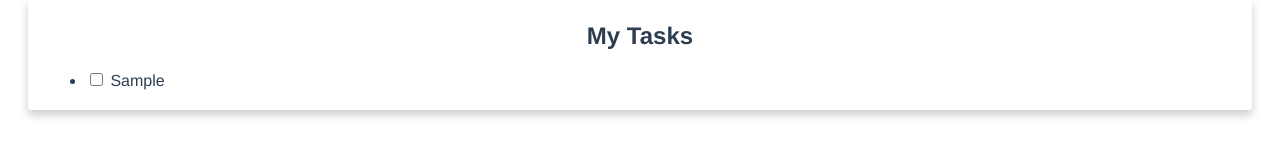
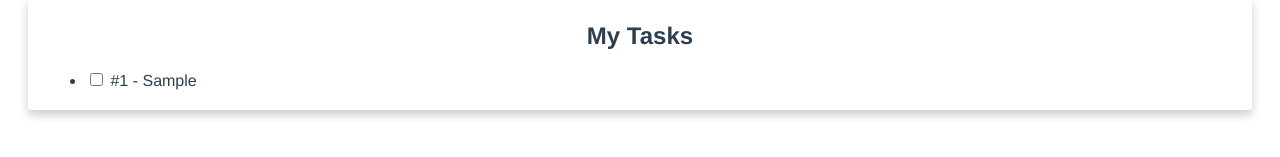
Before and after one commit to edward-hong/building-vuejs-applications-graphql-full-stack, a Vue app in the folder my-component/: page / in a window 1280 px wide. Both pictures are taken after typing "Sample" into the empty fields and a click on the button "Add Task". Shown: the part 237-394 px from the top of the page. Built offline with nearby package versions, Linux system fonts and the light colour scheme.

Commit message:
C01S10 Creating filters and sorters for a list

```diff
--- a/my-component/src/App.vue
+++ b/my-component/src/App.vue
@@ -14,9 +14,9 @@
               <input
                 type="checkbox"
                 :checked="!!taskItem.finishedAt"
-                @input="changeStatus(index)"
+                @input="changeStatus(taskItem.id)"
               />
-              {{ taskItem.task }}
+              #{{ taskItem.id }} - {{ taskItem.task }}
               <span v-if="taskItem.finishedAt">
                 | Done at: {{ formatDate(taskItem.finishedAt) }}</span
               >
@@ -42,8 +42,20 @@
       taskList: [],
     }),
     computed: {
+      baseList() {
+        return [...this.taskList].map((t, index) => ({
+          ...t,
+          id: index + 1,
+        }))
+      },
+      filteredList() {
+        return [...this.baseList].filter(t => !t.finishedAt)
+      },
+      sortedList() {
+        return [...this.filteredList].sort((a, b) => b.id - a.id)
+      },
       displayList() {
-        return this.taskList
+        return this.sortedList
       },
     },
     methods: {
@@ -73,8 +85,8 @@
           finishedAt: undefined,
         })
       },
-      changeStatus(taskIndex) {
-        const task = this.taskList[taskIndex]
+      changeStatus(taskId) {
+        const task = this.taskList[taskId - 1]
         if (task.finishedAt) {
           task.finishedAt = undefined
         } else {
```
